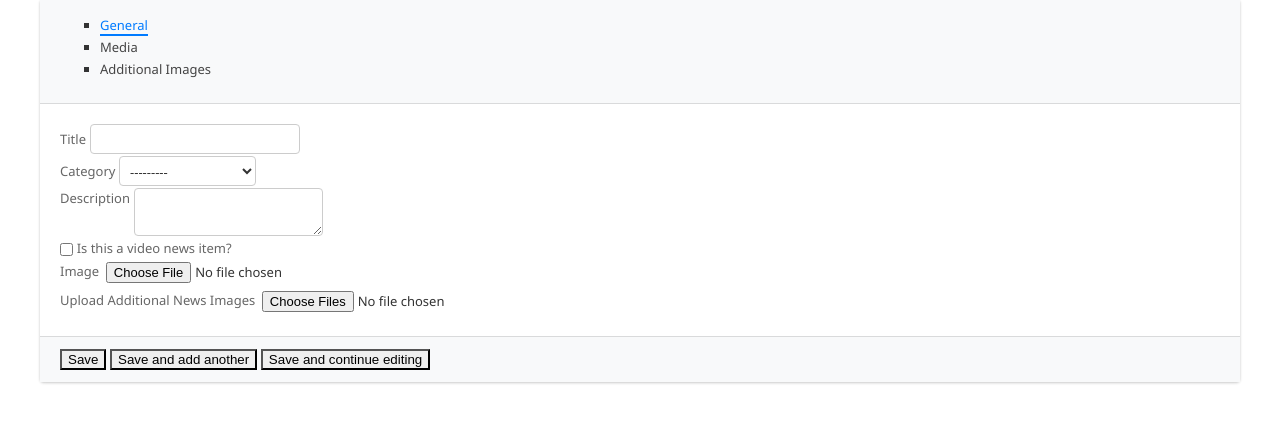
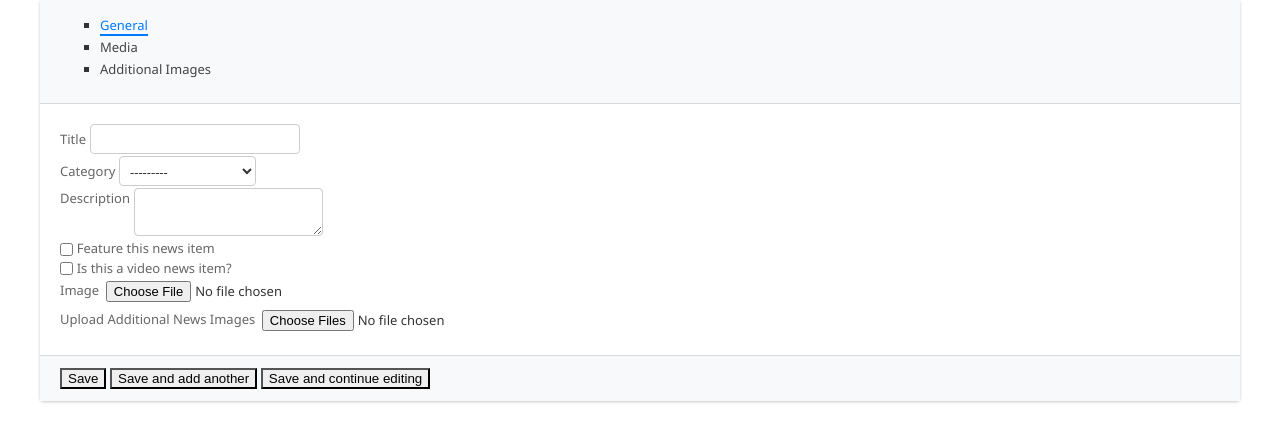
Before and after one commit to S4NKALP/news-portal, a Django app: template app/templates/admin/app/news/add_form.html in a window 1280 px wide. Shown: the part 160-602 px from the top of the page. Run offline with Django 5.2, Linux system fonts and the light colour scheme; a user stored in the database is signed in; tables that the repository leaves empty hold one stand-in row (values such as "Sample post"); the template is opened without the code that fills it: values that come from a table or form of the project are taken from there, most other values are stand-ins (such as "Sample title", 1, 10 or a date in 2020); form fields are guessed from the names that the template uses; some libraries are stand-ins or nearby versions.

Commit message:
feat:added new field in News model

```diff
--- a/app/admin.py
+++ b/app/admin.py
@@ -43,6 +43,7 @@ class NewsAdminForm(forms.ModelForm):
             "category",
             "sub_category",
             "is_video",
+            "is_feature",
         ]
         widgets = {
             "description": forms.Textarea(attrs={"rows": 4}),
@@ -92,6 +93,7 @@ class NewsAdmin(admin.ModelAdmin):
         "category",
         "sub_category",
         "is_video",
+        "is_feature",
         "created_at",
         "updated_at",
     ]
--- a/app/models.py
+++ b/app/models.py
@@ -54,6 +54,7 @@ class News(models.Model):
         SubCategory, on_delete=models.CASCADE, null=True, blank=True
     )
     is_video = models.BooleanField(default=False)
+    is_feature = models.BooleanField(default=False)
     created_at = models.DateTimeField(auto_now_add=True)
     updated_at = models.DateTimeField(auto_now=True)
 
--- a/app/templates/admin/app/news/add_form.html
+++ b/app/templates/admin/app/news/add_form.html
@@ -94,6 +94,17 @@
                                 <label for="{{ form.description.id_for_label }}">{{ form.description.label }}</label>
                                 {{ form.description|add_class:"form-control" }}
                                 {% if form.description.errors %}<div class="invalid-feedback d-block">{{ form.description.errors }}</div>{% endif %}
+                            </div>
+                            <div class="form-group">
+                                <div class="custom-control custom-checkbox">
+                                    <input type="checkbox"
+                                           class="custom-control-input"
+                                           id="{{ form.is_feature.id_for_label }}"
+                                           name="is_feature"
+                                           {% if form.is_feature.value %}checked{% endif %}>
+                                    <label class="custom-control-label" for="{{ form.is_feature.id_for_label }}">Feature this news item</label>
+                                </div>
+                                {% if form.is_feature.errors %}<div class="invalid-feedback d-block">{{ form.is_feature.errors }}</div>{% endif %}
                             </div>
                         </div>
                         <!-- Media Tab -->
```
